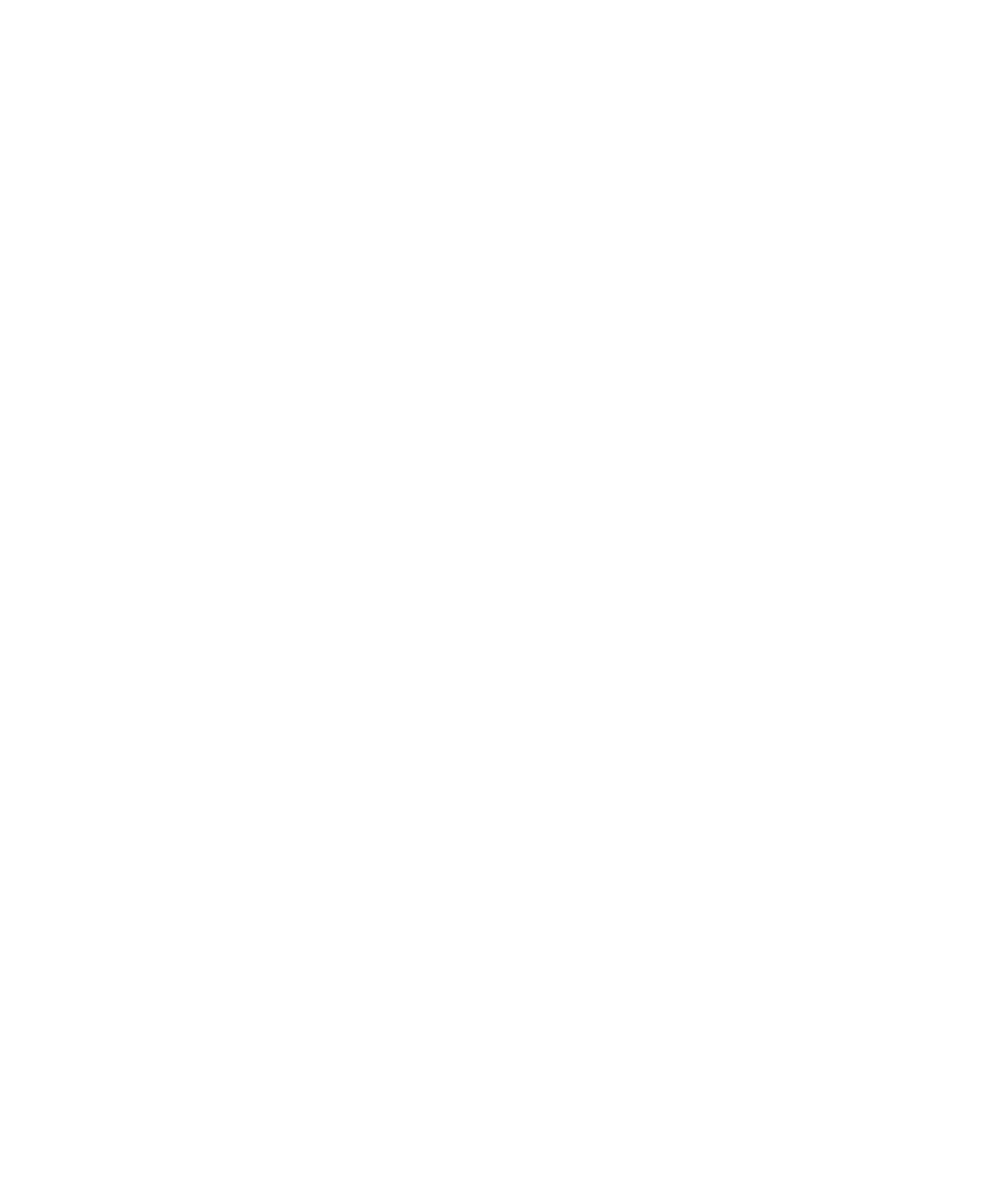
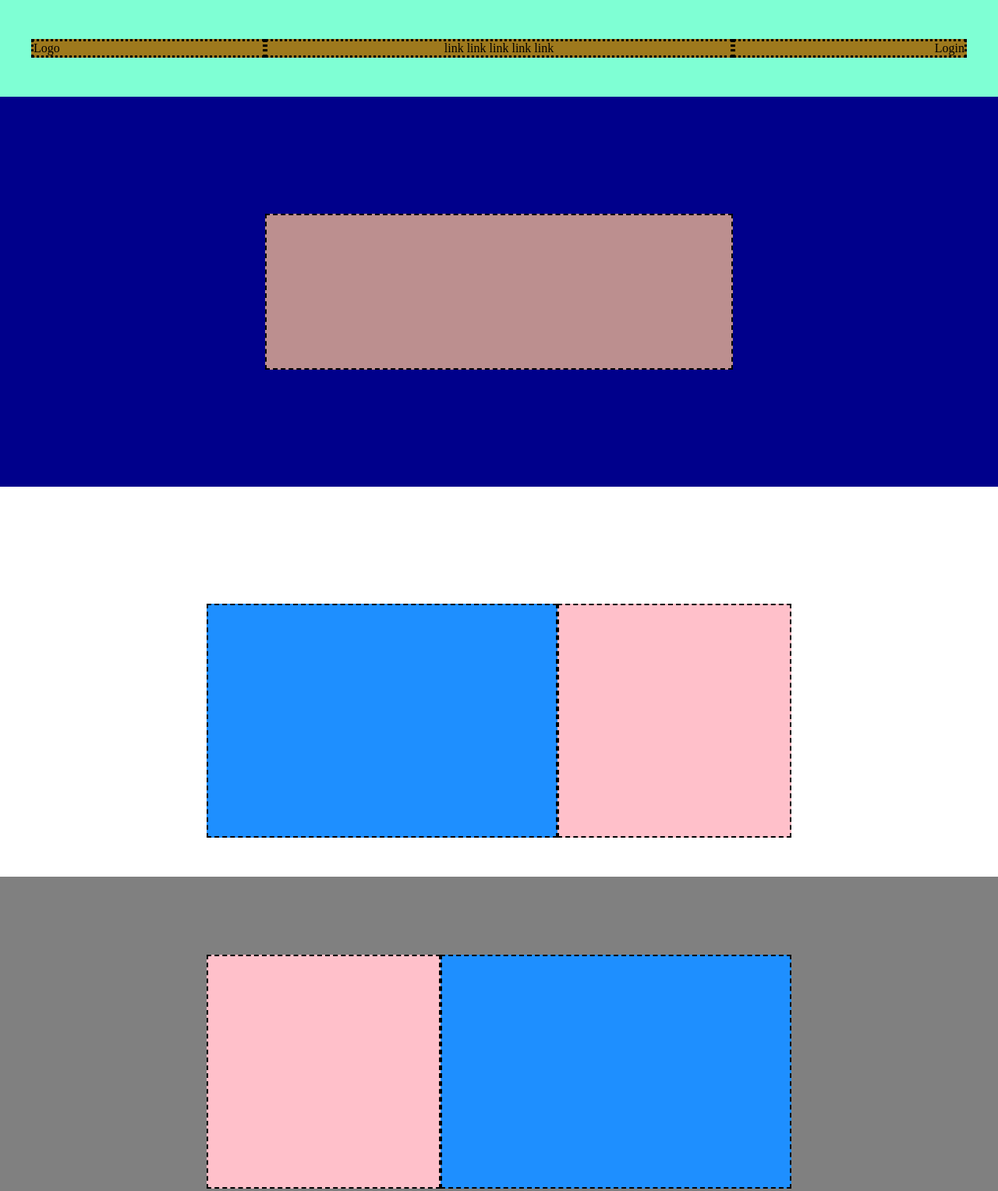
Before and after one commit to MattiaToscano/htmlcss-struttura-discord, a plain HTML site: page index.html in a window 1280 px wide. Shown: the top 1527 px of the page at 78% size. Before the commit the page ends 800 px from the top, so only its background shows below. Drawn offline with Linux system fonts and the light colour scheme.

Commit message:
[UPD] inseriti 3 rettagonli specchiati + quadrato grande

```diff
--- a/index.html
+++ b/index.html
@@ -7,7 +7,59 @@
     <title>Layout</title>
 </head>
 <body>
-    <header></header>
+    <header>
+        <div class="container">
+           <div class="colonna15">
+                <div class="logo">Logo</div>
+           </div>
+           <div class="colonna30">
+                <div class="contenuto-header">
+                    <ul>
+                        <li>link</li>
+                        <li>link</li>
+                        <li>link</li>
+                        <li>link</li>
+                        <li>link</li>
+                    </ul>
+                </div>
+           </div>
+           <div class="colonna15 destra">
+            <div class="login">Login</div>
+       </div>
+        </div>
+    </header>
+    <section class="centro sfondo">
+        <div>
+            <div class="rettangolorosa"></div>
+        </div>
+    </section>
+
+    <section class="centro p-top">
+        <div class="bordo rettangologrande"></div>
+        <div class="rettangolopiccolo bordo"></div>
+    </section>
+
+    <section class="centro sfondogrigio">
+        <div class="rettangolopiccolo bordo"></div>
+        <div class="bordo rettangologrande"></div>
+    </section>
+
+    <section class="centro p-top">
+        <div class="bordo rettangologrande"></div>
+        <div class="rettangolopiccolo bordo"></div>
+    </section>
+
+    <section class="centrogrande p-top sfondogrigio">
+        <div class="rettangoloenorme"></div>
+    </section>
+
+
+<section class="centro p-top sfondonero"></section>
+        <div class="colonnagrande"></div>
+        <div class="colonnapiccola"></div>
+        <div class="colonnapiccola"></div>
+        <div class="colonnapiccola"></div>
+        <div class="colonnapiccola"></div>
     <main></main>
     <footer></footer>
 </body>
--- a/style.css
+++ b/style.css
@@ -5,6 +5,117 @@
 }
 
 .container{
+    display:flex;
+    max-width: 1200px;
+    margin:0 auto;
+}
+
+.colonna15{
+    width: 30%;
+    margin: 50px 0px;
+    border-style: dotted;
+    border: 15%;
+    background-color: #9E791D;
+
+}
+
+.colonna30{
+    width: 60%;
+    margin: 50px 0px;
+    border-style:dotted;
+    border: 30%;
+    text-align: center;
+    background-color: #9E791D;
+}
+
+.contenuto-header{
+    margin: 0px 10px;
+    display: inline-block;
+
+}
+
+ul li{
+    display: inline-block;
+
+}
+
+header{
+    background-color: aquamarine;
+    width: 100%;
+}
+
+.destra{
+    text-align: right;
+}
+
+.sfondo{
+    background-color: #00008B;
+}
+
+.p-top{
+    padding-top: 100px;
+}
+
+.bordo{
+    border: 2px dashed black;
+}
+
+.rettangolorosa{
+    height: 200px;
+    width: 600px;
+    background-color: rosybrown;
+    border: 2px dashed black;
+}
+
+.centro{
+    display: flex;
+    justify-content: center;
+    align-items: center;
+    height: 500px;
+}
+
+.rettangolopiccolo{
+        height: 300px;
+        width: 300px;
+        background-color: #FFC0CA;
+}
+
+.rettangologrande{
+    height: 300px;
+    width: 450px;
+    background-color: #1E8FFF;
+}
+
+.sfondogrigio{
+    background-color: grey;
+}
+
+.centrogrande{
+    display: flex;
+    justify-content: center;
+    align-items: center;
+    height: 600px;
+}
+
+.rettangoloenorme{
+    height: 400px;
+    width: 800px;
+    background-color: olive;
+
+}
+
+.sfondonero{
+    background-color: #23272A;
+}
+
+.colonnapiccola{
+   width: 200px;
+   height: 50px;
+    background-color: #20b3aa;
+}
+
+.colonnagrande{
 
 
+    background-color: rosybrown;
 }
```
